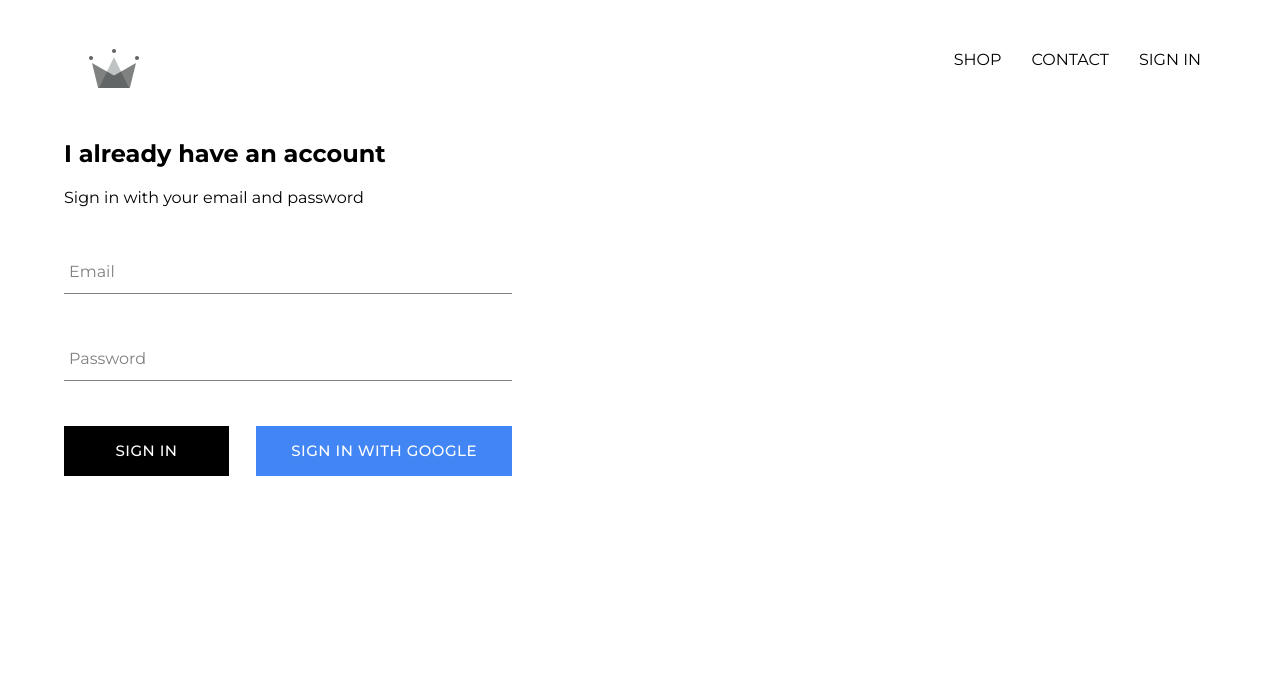
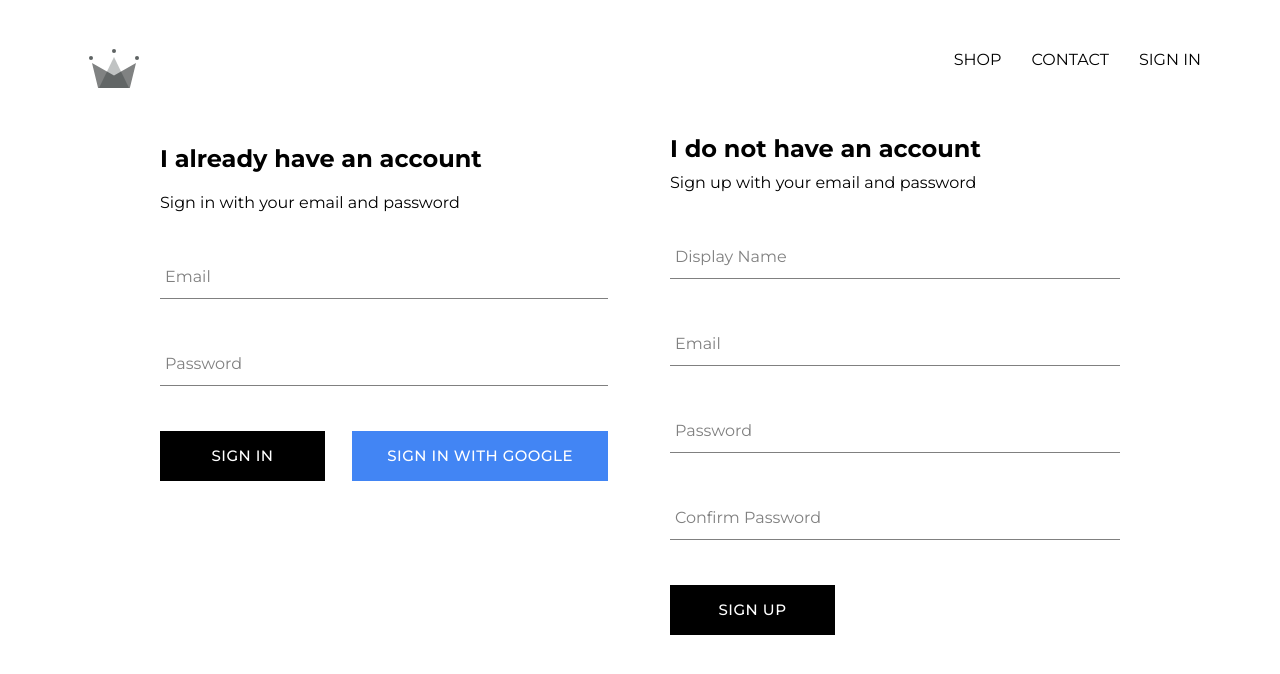
Before and after one commit to PhoenixFieryn/react-ecommerce, a React (Create React App) app: page /signin in a window 1280 px wide. Shown: the top 674 px of the page. Built offline with nearby package versions, Linux system fonts and the light colour scheme; no server answers.

Commit message:
User signup with email and password

```diff
--- a/src/App.js
+++ b/src/App.js
@@ -7,7 +7,7 @@
 import { HomePage } from './pages/homepage/homepage.component';
 import { ShopPage } from './pages/shop/shop.component';
 import { SignInAndSignUpPage } from './pages/sign-in-and-sign-up/sign-in-and-sign-up.component';
-import { auth } from './firebase/firebase.utils';
+import { auth, createUserProfileDocument } from './firebase/firebase.utils';
 
 class App extends Component {
 	constructor(props) {
@@ -21,10 +21,26 @@
 	unsubscribeFromAuth = null;
 
 	componentDidMount() {
-		this.unsubscribeFromAuth = auth.onAuthStateChanged((user) => {
-			this.setState({ currentUser: user });
+		this.unsubscribeFromAuth = auth.onAuthStateChanged(async (userAuth) => {
+			if (userAuth) {
+				const userRef = await createUserProfileDocument(userAuth);
 
-			console.log(user);
+				userRef.onSnapshot((snapShot) => {
+					this.setState(
+						{
+							currentUser: {
+								id: snapShot.id,
+								...snapShot.data(),
+							},
+						},
+						() => {
+							console.log(this.state);
+						}
+					);
+				});
+			} else {
+				this.setState({ currentUser: userAuth });
+			}
 		});
 	}
 
--- /dev/null
+++ b/src/components/sign-up/sign-up.component.jsx
@@ -0,0 +1,97 @@
+import { Component } from 'react';
+
+import { FormInput } from '../form-input/form-input.component';
+import { CustomButton } from '../custom-button/custom-button.component';
+
+import { auth, createUserProfileDocument } from '../../firebase/firebase.utils';
+
+import './sign-up.styles.scss';
+
+export class SignUp extends Component {
+	constructor(props) {
+		super(props);
+
+		this.state = {
+			displayName: '',
+			email: '',
+			password: '',
+			confirmPassword: '',
+		};
+	}
+
+	handleSubmit = async (event) => {
+		event.preventDefault();
+
+		const { displayName, email, password, confirmPassword } = this.state;
+		if (password !== confirmPassword) {
+			alert("Passwords don't match!");
+			return;
+		}
+
+		try {
+			const { user } = await auth.createUserWithEmailAndPassword(email, password);
+
+			await createUserProfileDocument(user, { displayName });
+
+			this.setState({
+				displayName: '',
+				email: '',
+				password: '',
+				confirmPassword: '',
+			});
+		} catch (err) {
+			console.error(err);
+		}
+	};
+
+	handleChange = (event) => {
+		const { name, value } = event.target;
+
+		this.setState({ [name]: value });
+	};
+
+	render() {
+		const { displayName, email, password, confirmPassword } = this.state;
+		return (
+			<div className="sign-up">
+				<h2 className="title">I do not have an account</h2>
+				<span>Sign up with your email and password</span>
+				<form className="sign-up-form" onSubmit={this.handleSubmit}>
+					<FormInput
+						type="text"
+						name="displayName"
+						value={displayName}
+						onChange={this.handleChange}
+						label="Display Name"
+						required
+					/>
+					<FormInput
+						type="email"
+						name="email"
+						value={email}
+						onChange={this.handleChange}
+						label="Email"
+						required
+					/>
+					<FormInput
+						type="password"
+						name="password"
+						value={password}
+						onChange={this.handleChange}
+						label="Password"
+						required
+					/>
+					<FormInput
+						type="password"
+						name="confirmPassword"
+						value={confirmPassword}
+						onChange={this.handleChange}
+						label="Confirm Password"
+						required
+					/>
+					<CustomButton type="submit">SIGN UP</CustomButton>
+				</form>
+			</div>
+		);
+	}
+}
--- /dev/null
+++ b/src/components/sign-up/sign-up.styles.scss
@@ -0,0 +1,9 @@
+.sign-up {
+	display: flex;
+	flex-direction: column;
+	width: 450px;
+
+	.title {
+		margin: 10px 0;
+	}
+}
--- a/src/firebase/firebase.utils.js
+++ b/src/firebase/firebase.utils.js
@@ -9,6 +9,32 @@
 	storageBucket: 'react-ecommerce-db-20806.appspot.com',
 	messagingSenderId: '37538569343',
 	appId: '1:37538569343:web:e89cee4ecbfa6e84a4334a',
+};
+
+export const createUserProfileDocument = async (userAuth, additionalData) => {
+	if (!userAuth) return;
+
+	const userRef = firestore.doc(`users/${userAuth.uid}`);
+
+	const snapShot = await userRef.get();
+
+	if (!snapShot.exists) {
+		const { displayName, email } = userAuth;
+		const createdAt = new Date();
+
+		try {
+			await userRef.set({
+				displayName,
+				email,
+				createdAt,
+				...additionalData,
+			});
+		} catch (error) {
+			console.error('error creating user', error.message);
+		}
+	}
+
+	return userRef;
 };
 
 if (firebase.apps.length === 0) {
--- a/src/pages/sign-in-and-sign-up/sign-in-and-sign-up.component.jsx
+++ b/src/pages/sign-in-and-sign-up/sign-in-and-sign-up.component.jsx
@@ -1,9 +1,11 @@
 import './sign-in-and-sign-up.styles.scss';
 
 import { SignIn } from '../../components/sign-in/sign-in.component';
+import { SignUp } from '../../components/sign-up/sign-up.component';
 
 export const SignInAndSignUpPage = () => (
 	<div className="sign-in-and-sign-up">
 		<SignIn />
+		<SignUp />
 	</div>
 );
--- a/src/pages/sign-in-and-sign-up/sign-in-and-sign-up.styles.scss
+++ b/src/pages/sign-in-and-sign-up/sign-in-and-sign-up.styles.scss
@@ -0,0 +1,6 @@
+.sign-in-and-sign-up {
+	width: 60rem;
+	display: flex;
+	justify-content: space-between;
+	margin: 30px auto;
+}
```
